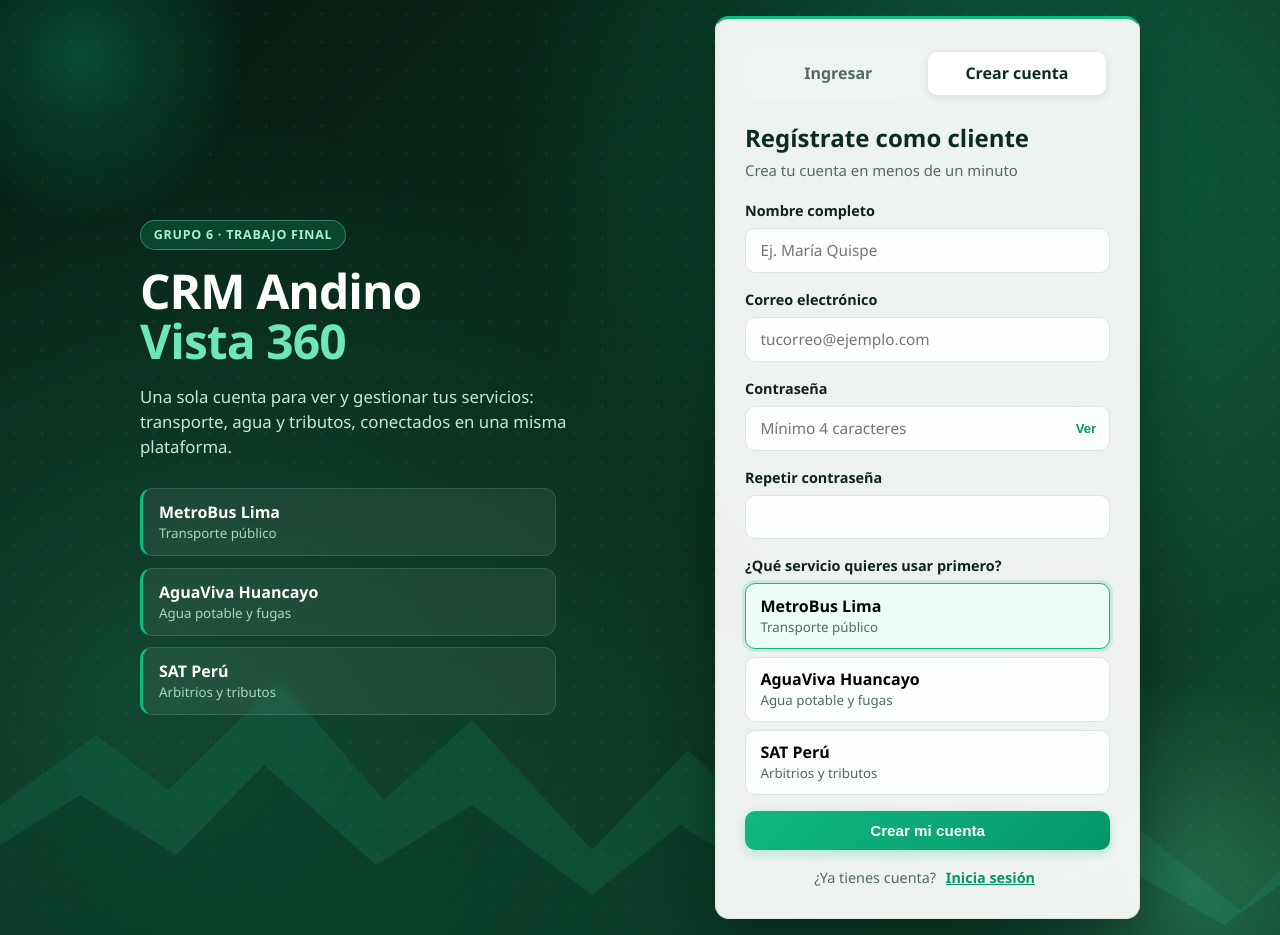
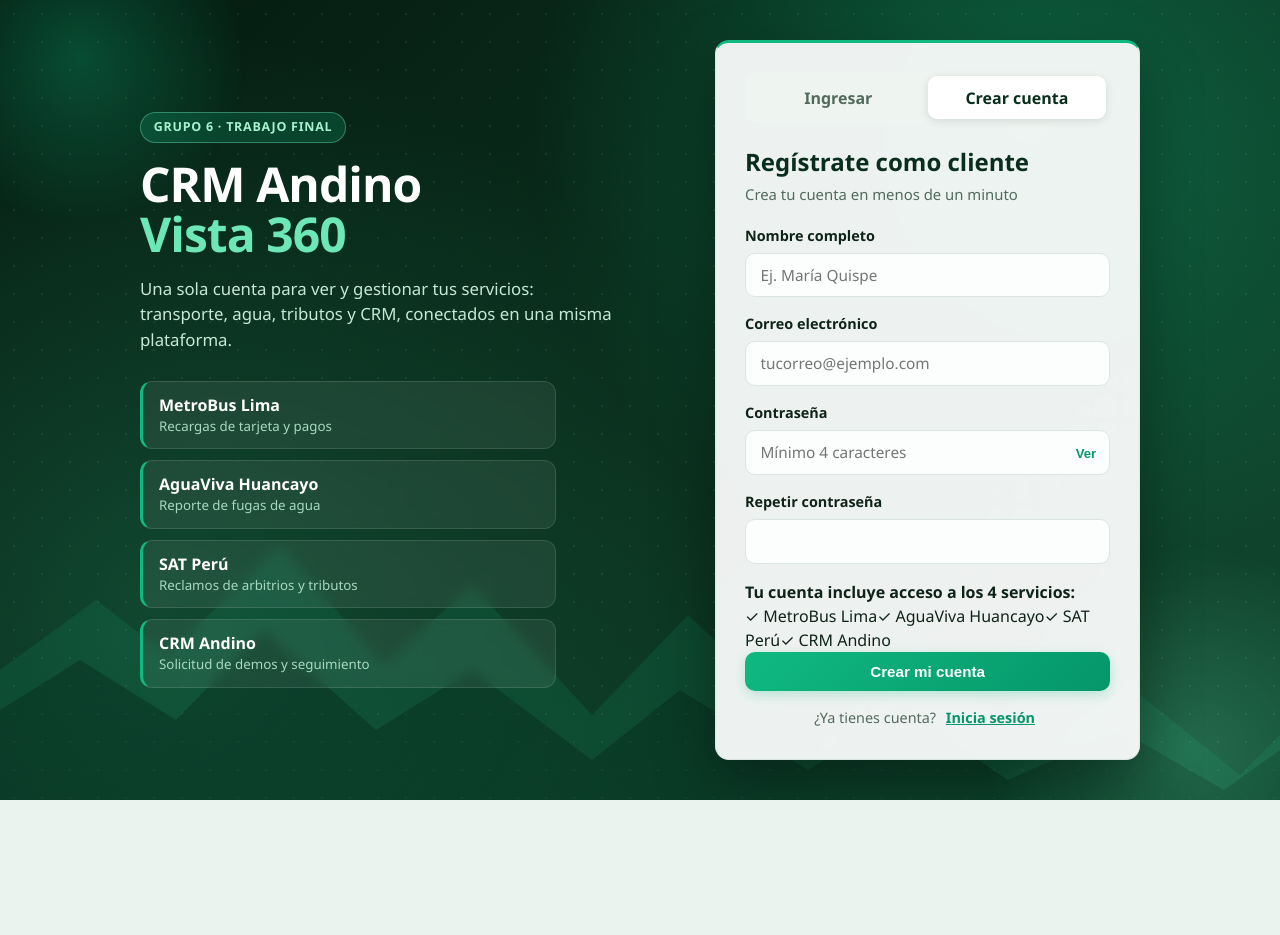
Before and after one commit to krthnh/crm, a React app in the folder frontend/: page /login in a window 1280 px wide. Both pictures are taken after a click on the tab "Crear cuenta". After the commit the page ends 800 px from the top, so only its background shows below. Built offline with nearby package versions, Linux system fonts and the light colour scheme; the HTML template or start-up script is replaced by a standard one.

Commit message:
Refactor Login component and update service details
Removed the 'modulo' state and updated registration logic. Modified service descriptions and adjusted UI elements for better clarity.

```diff
--- a/frontend/src/pages/Login.jsx
+++ b/frontend/src/pages/Login.jsx
@@ -4,9 +4,10 @@ import { useAuth } from '../context/AuthContext.jsx';
 
 
 const MODULOS_CLIENTE = [
-  { id: 'metrobus', nombre: 'MetroBus Lima', desc: 'Transporte público' },
-  { id: 'agua', nombre: 'AguaViva Huancayo', desc: 'Agua potable y fugas' },
-  { id: 'sat', nombre: 'SAT Perú', desc: 'Arbitrios y tributos' },
+  { id: 'metrobus', nombre: 'MetroBus Lima', desc: 'Recargas de tarjeta y pagos' },
+  { id: 'agua', nombre: 'AguaViva Huancayo', desc: 'Reporte de fugas de agua' },
+  { id: 'sat', nombre: 'SAT Perú', desc: 'Reclamos de arbitrios y tributos' },
+  { id: 'crm', nombre: 'CRM Andino', desc: 'Solicitud de demos y seguimiento' },
 ];
 
 
@@ -27,7 +28,6 @@ export default function Login() {
   const [correoReg, setCorreoReg] = useState('');
   const [claveReg, setClaveReg] = useState('');
   const [claveReg2, setClaveReg2] = useState('');
-  const [modulo, setModulo] = useState('metrobus');
 
 
   const { login, registrar } = useAuth();
@@ -69,7 +69,7 @@ export default function Login() {
 
     setCargando(true);
     try {
-      await registrar({ nombre, correo: correoReg, contrasena: claveReg, modulo });
+      await registrar({ nombre, correo: correoReg, contrasena: claveReg });
       navigate('/inicio');
     } catch (err) {
       setError(err.message);
@@ -90,8 +90,8 @@ export default function Login() {
           <span className="login-brand-tag">Grupo 6 · Trabajo Final</span>
           <h1>CRM Andino<br /><span>Vista 360</span></h1>
           <p>
-            Una sola cuenta para ver y gestionar tus servicios: transporte, agua y tributos,
-            conectados en una misma plataforma.
+            Una sola cuenta para ver y gestionar tus servicios: transporte, agua, tributos
+            y CRM, conectados en una misma plataforma.
           </p>
           <ul>
             {MODULOS_CLIENTE.map((m) => (
@@ -203,15 +203,11 @@ export default function Login() {
               </div>
 
 
-              <div className="form-group">
-                <label>¿Qué servicio quieres usar primero?</label>
-                <div className="modulo-opciones">
+              <div className="registro-incluye">
+                <strong>Tu cuenta incluye acceso a los 4 servicios:</strong>
+                <div className="registro-incluye-chips">
                   {MODULOS_CLIENTE.map((m) => (
-                    <button type="button" key={m.id}
-                      className={modulo === m.id ? 'activo' : ''} onClick={() => setModulo(m.id)}>
-                      <strong>{m.nombre}</strong>
-                      <small>{m.desc}</small>
-                    </button>
+                    <span key={m.id} className={`chip-servicio tema-${m.id}`}>✓ {m.nombre}</span>
                   ))}
                 </div>
               </div>
```
